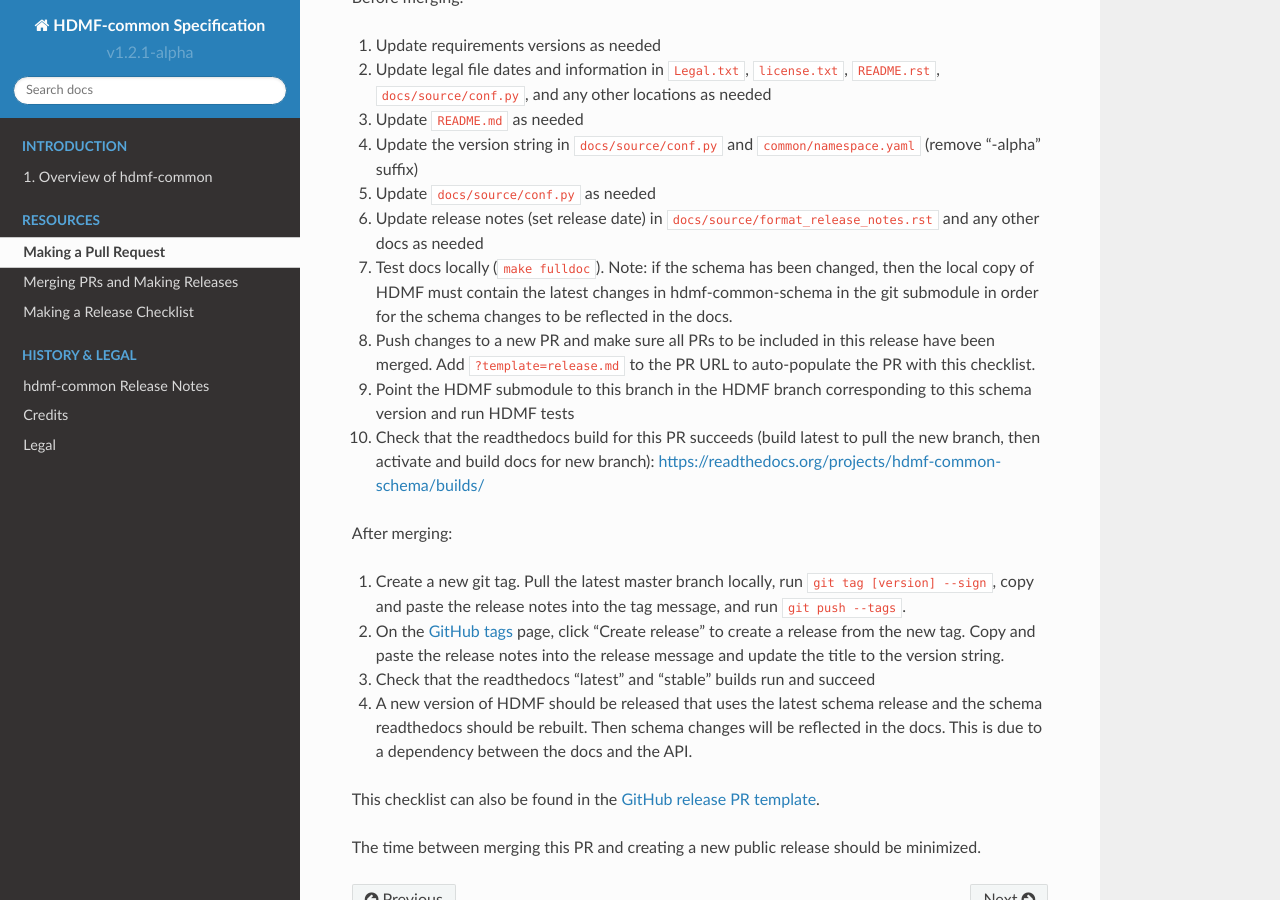
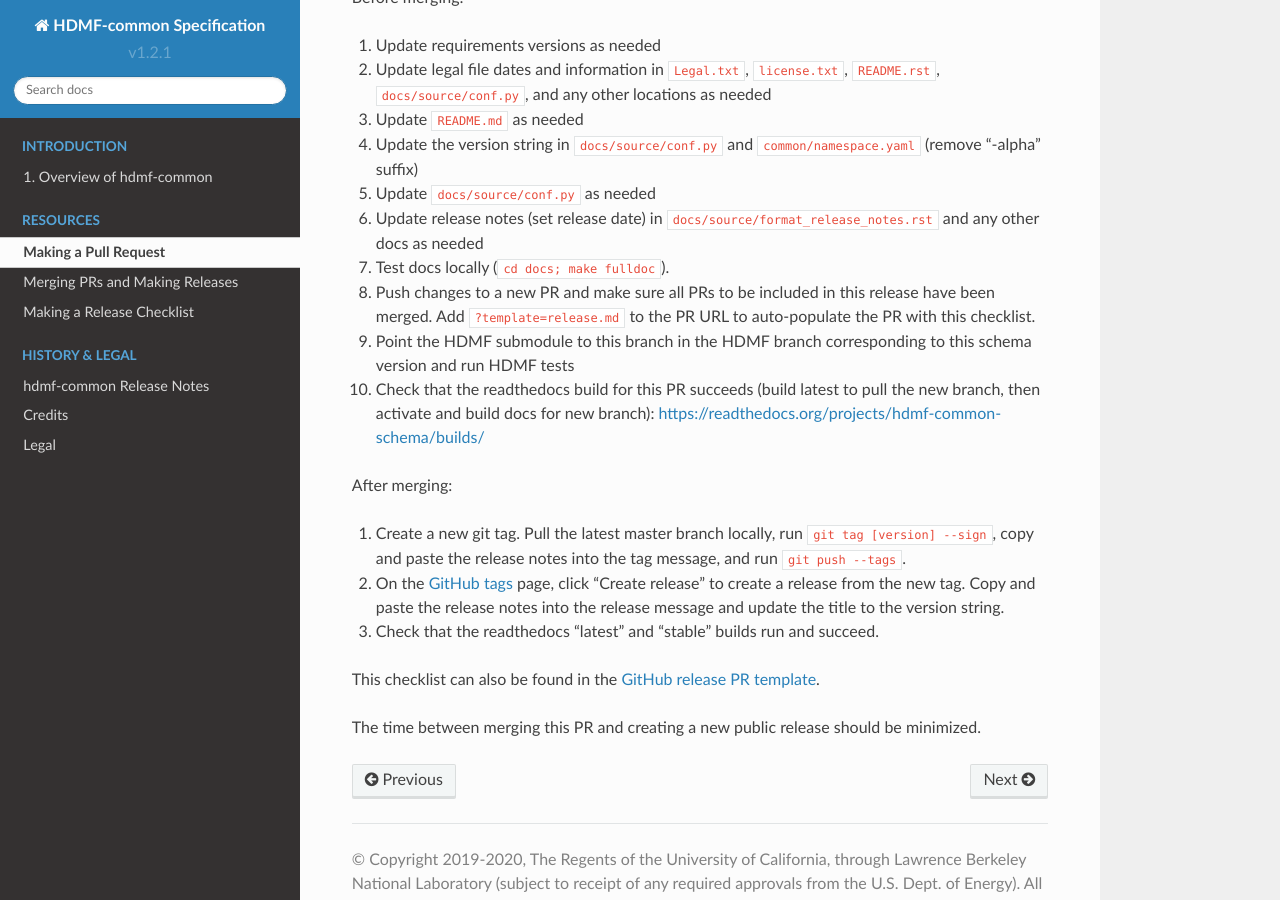
Before and after one commit to hdmf-dev/hdmf-common-schema, a Sphinx documentation site: the page built from docs/source/software_process.rst, in a window 1280 px wide and 900 px high, scrolled down 1477 px. Built offline with Sphinx 7.4.7 and the Read the Docs theme 2.0.0, drawn with Linux system fonts in a browser that asks for light colours.

Commit message:
Update docs and version strings for version 1.2.1 (#42)

```diff
--- a/docs/source/conf.py
+++ b/docs/source/conf.py
@@ -83,7 +83,7 @@
 # built documents.
 #
 # The short X.Y version.
-version = 'v1.2.1-alpha'
+version = 'v1.2.1'
 # The full version, including alpha/beta/rc tags.
 release = version
 
--- a/docs/source/conf_doc_autogen.py
+++ b/docs/source/conf_doc_autogen.py
@@ -83,7 +83,7 @@
 spec_resolve_type_inc = False
 
 # Default type map to be used. This is the type map where dependent namespaces are stored.
-spec_default_type_map = hdmf.common.get_type_map()
+spec_default_type_map = hdmf.build.TypeMap(hdmf.spec.NamespaceCatalog())
 
 # Default specification classes for groups datasets and namespaces.
 spec_group_spec_cls = hdmf.spec.GroupSpec
--- a/docs/source/format_release_notes.rst
+++ b/docs/source/format_release_notes.rst
@@ -1,7 +1,7 @@
 hdmf-common Release Notes
 =========================
 
-1.2.1 (Upcoming)
+1.2.1 (November 4, 2020)
 ------------------------
 
 - Update software process documentation for maintainers.
--- a/docs/source/software_process.rst
+++ b/docs/source/software_process.rst
@@ -63,9 +63,7 @@
 4. Update the version string in ``docs/source/conf.py`` and ``common/namespace.yaml`` (remove "-alpha" suffix)
 5. Update ``docs/source/conf.py`` as needed
 6. Update release notes (set release date) in ``docs/source/format_release_notes.rst`` and any other docs as needed
-7. Test docs locally (``make fulldoc``). Note: if the schema has been changed, then the local copy of HDMF must contain
-   the latest changes in hdmf-common-schema in the git submodule in order for the schema changes to be reflected in the
-   docs.
+7. Test docs locally (``cd docs; make fulldoc``).
 8. Push changes to a new PR and make sure all PRs to be included in this release have been merged. Add
    ``?template=release.md`` to the PR URL to auto-populate the PR with this checklist.
 9. Point the HDMF submodule to this branch in the HDMF branch corresponding to this schema version and run HDMF tests
@@ -78,10 +76,7 @@
    release notes into the tag message, and run ``git push --tags``.
 2. On the `GitHub tags`_ page, click "Create release" to create a release from the new tag. Copy and paste the release
    notes into the release message and update the title to the version string.
-3. Check that the readthedocs "latest" and "stable" builds run and succeed
-4. A new version of HDMF should be released that uses the latest schema release and the schema readthedocs should be
-   rebuilt. Then schema changes will be reflected in the docs. This is due to a dependency between the docs and the
-   API.
+3. Check that the readthedocs "latest" and "stable" builds run and succeed.
 
 This checklist can also be found in the `GitHub release PR template`_.
 
```
Also changed, not shown: README.md (+1 -0 lines), .github/PULL_REQUEST_TEMPLATE/release.md, 1 other file.
